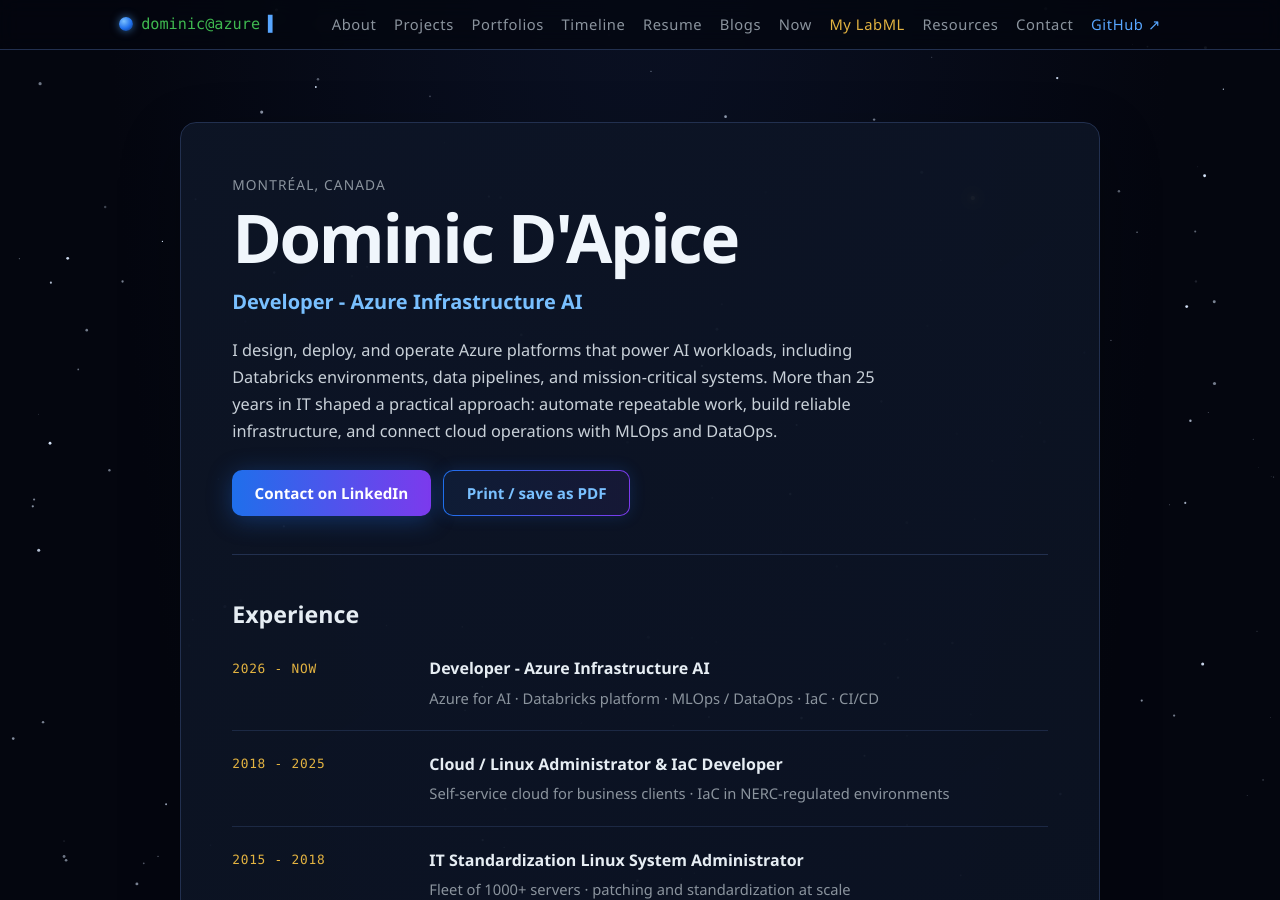
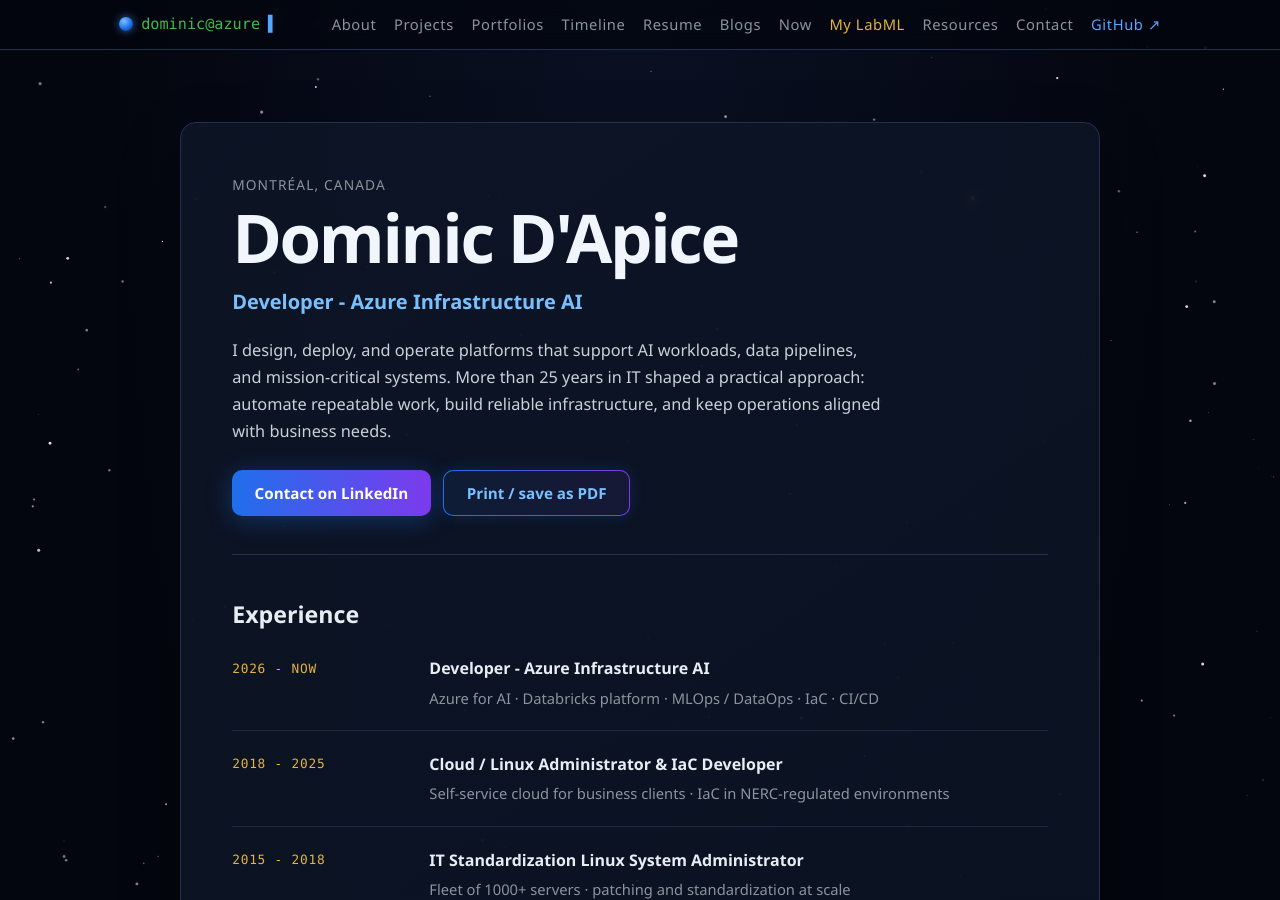
Before and after one commit to dapiced/dapiced.github.io, a Jekyll site: the page built from resume/index.html, in a window 1280 px wide and 900 px high. Built offline with Jekyll 4.4.1, drawn with Linux system fonts in a browser that asks for light colours.

Commit message:
test: close resume review guardrails
Co-authored-by: Copilot App <223556219+Copilot@users.noreply.github.com>

```diff
--- a/resume/index.html
+++ b/resume/index.html
@@ -2,17 +2,13 @@
 layout: default
 title: Resume | Dominic D'Apice
 description: >-
-  Professional resume for Dominic D'Apice, Developer - Azure Infrastructure AI
-  in Montréal, with 25+ years of systems, cloud, automation, and data experience.
+  Professional resume for Dominic D'Apice in Montréal, with 25+ years of
+  experience across systems, cloud, automation, and data.
 keywords:
   - Dominic D'Apice resume
-  - Azure Infrastructure AI
-  - Databricks
-  - MLOps
-  - DataOps
-  - Infrastructure as Code
-  - cloud engineer Montréal
-  - Linux system administrator
+  - technical leadership
+  - systems engineering
+  - technology Montréal
 ---
 
 <!--
@@ -28,11 +24,10 @@ FORM: A single document surface in the established site language, chosen over a
     <h1>Dominic D'Apice</h1>
     <p class="resume-role">{{ site.data.timeline.first.role | escape }}</p>
     <p class="resume-summary">
-      I design, deploy, and operate Azure platforms that power AI workloads,
-      including Databricks environments, data pipelines, and mission-critical
-      systems. More than 25 years in IT shaped a practical approach: automate
-      repeatable work, build reliable infrastructure, and connect cloud
-      operations with MLOps and DataOps.
+      I design, deploy, and operate platforms that support AI workloads, data
+      pipelines, and mission-critical systems. More than 25 years in IT shaped
+      a practical approach: automate repeatable work, build reliable
+      infrastructure, and keep operations aligned with business needs.
     </p>
     <div class="resume-actions" aria-label="Resume actions">
       <a class="btn btn-primary resume-contact-link" href="https://www.linkedin.com/in/dapiced/" target="_blank" rel="noopener">Contact on LinkedIn</a>
```
Also changed, not shown: tests/test_resume_page.py (+21 -2 lines), tests/test_site_data.py (+42 -2 lines), .github/workflows/ci.yml, 1 other file.
